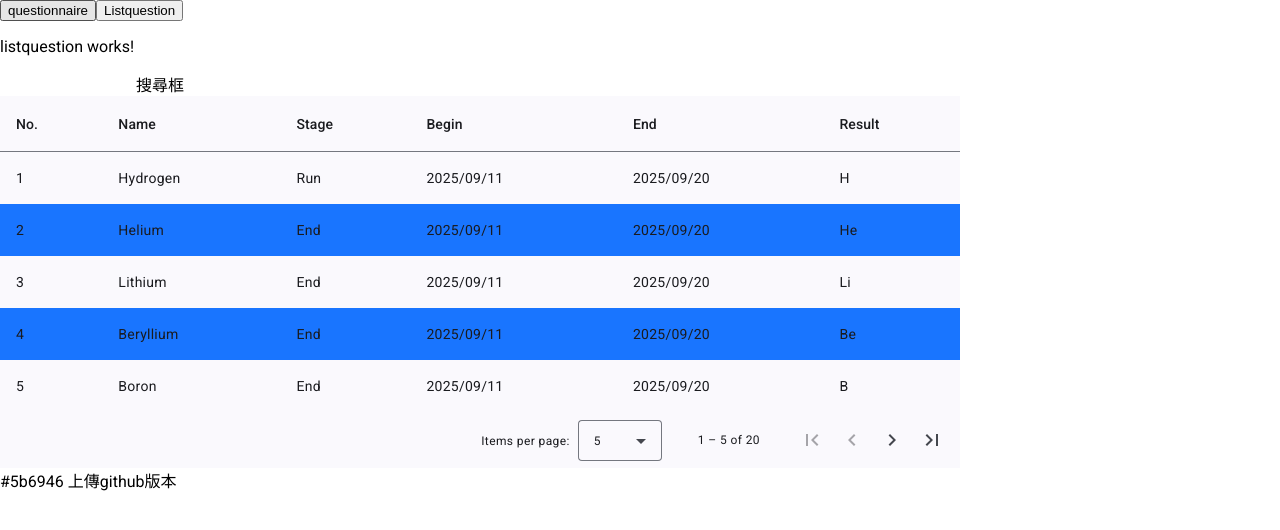
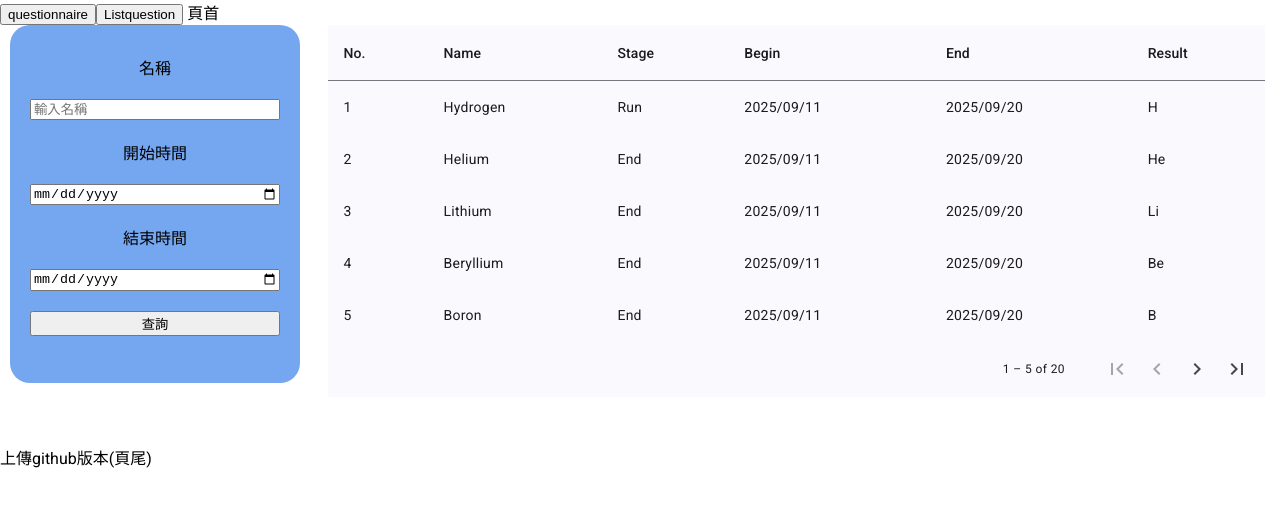
Before and after one commit to jing920119/Angularprogram, an Angular app: page /Listquestion in a window 1280 px wide. Shown: the top 530 px of the page. Built offline with nearby package versions, Linux system fonts and the light colour scheme.

Commit message:
0911/17:07

```diff
--- a/src/app/app.component.html
+++ b/src/app/app.component.html
@@ -1,4 +1,5 @@
 <button (click)="changePage(1)">questionnaire</button>
 <button (click)="changePage(2)">Listquestion</button>
+頁首
 <router-outlet></router-outlet>
-上傳github版本
+上傳github版本(頁尾)
--- a/src/app/listquestion/listquestion.component.html
+++ b/src/app/listquestion/listquestion.component.html
@@ -1,11 +1,19 @@
-<p>listquestion works!</p>
-
 <div class="all">
 
-  <div class="find">
-    搜尋框
+  <div class="left-side">
+    <div class="find">
+      <label for="name">名稱</label>
+      <input type="text" placeholder="輸入名稱">
+      <label for="start">開始時間</label>
+      <input type="date">
+      <label for="end">結束時間</label>
+      <input type="date">
+      <button>查詢</button>
+    </div>
+
   </div>
-  <div class="list">
+  <div class="divider" role="separator" aria-label="Divider"></div>
+  <div class="right-side">
 
     <div class="mat-elevation-z8 ">
       <table mat-table [dataSource]="dataSource">
@@ -51,6 +59,3 @@
     </div>
   </div>
 </div>
-
-
-#5b6946
--- a/src/app/listquestion/listquestion.component.scss
+++ b/src/app/listquestion/listquestion.component.scss
@@ -17,17 +17,50 @@
 }
 
 tr:nth-of-type(even) td {
-  background-color: #1975ff;
+  // background-color: #1975ff;
+}
+
+table {
+  // background-color: #75a6f0;
 }
 
 .all {
-  text-align: center;
+  display: flex;
+  justify-content: space-around;
+  width: 100%;
+
+  margin-bottom: 3rem;
+}
+
+@media screen and (max-width: 650px) {
+  .content {
+    flex-direction: column;
+    width: max-content;
+  }
+}
+
+.left-side {
+  width: 25%;
 }
 
 .find {
-  width: 25%;
+  width: 80%;
+  height: 80%;
+  background-color: #75a6f0;
+  border-radius: 20px;
+  padding: 30px 20px;
+  margin-left: 10px;
+  text-align: center;
+  font-family: "Microsoft JhengHei", sans-serif;
+  display: flex;
+  flex-direction: column;
+  gap: 20px;
+  /* 每個項目間距 */
 }
 
-.list {
+.right-side {
   width: 75%;
+  margin-left: 15px;
+  margin-right: 15px;
+  border-radius: 20px;
 }
--- a/src/styles.scss
+++ b/src/styles.scss
@@ -1,4 +1,15 @@
 /* You can add global styles to this file, and also import other style files */
 
-html, body { height: 100%; }
-body { margin: 0; font-family: Roboto, "Helvetica Neue", sans-serif; }
+html,
+body {
+  height: 100%;
+}
+
+body {
+  margin: 0;
+  font-family: Roboto, "Helvetica Neue", sans-serif;
+}
+
+.mat-mdc-paginator-page-size {
+  display: none !important;
+}
```
